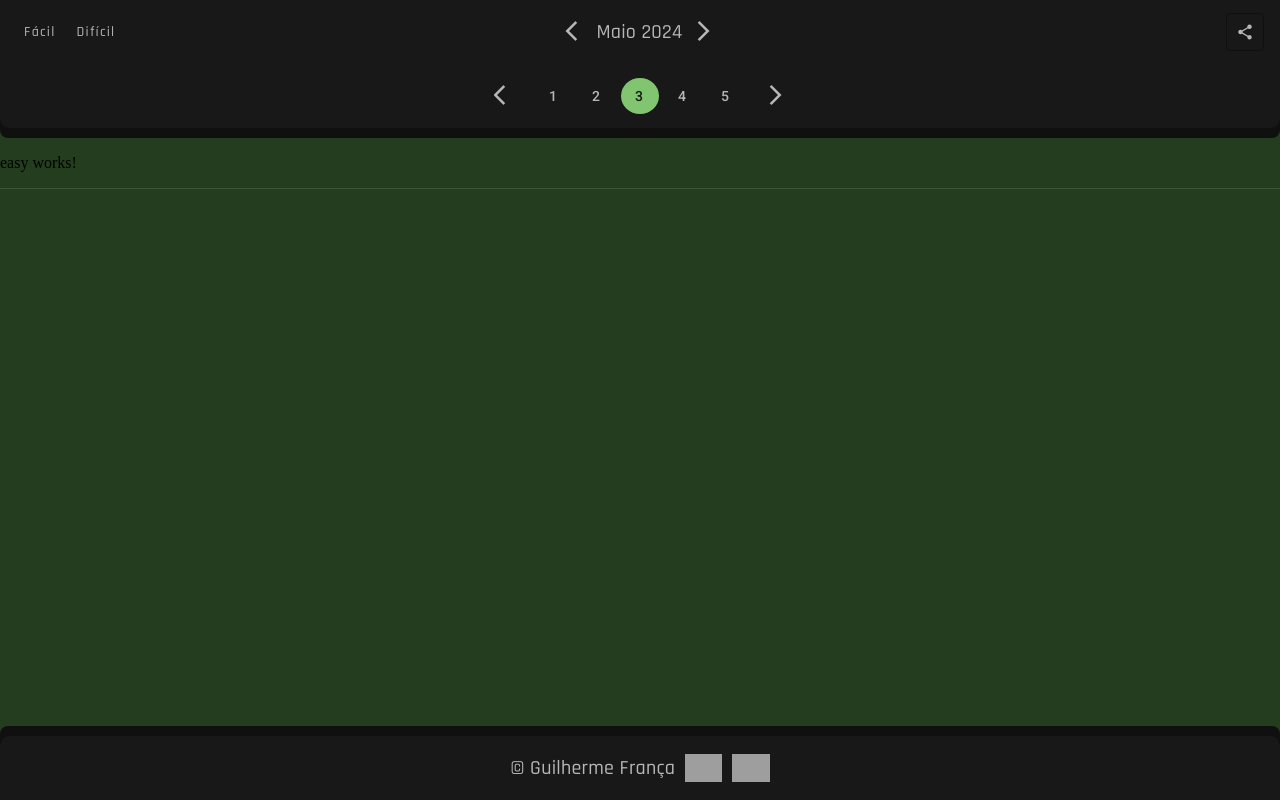
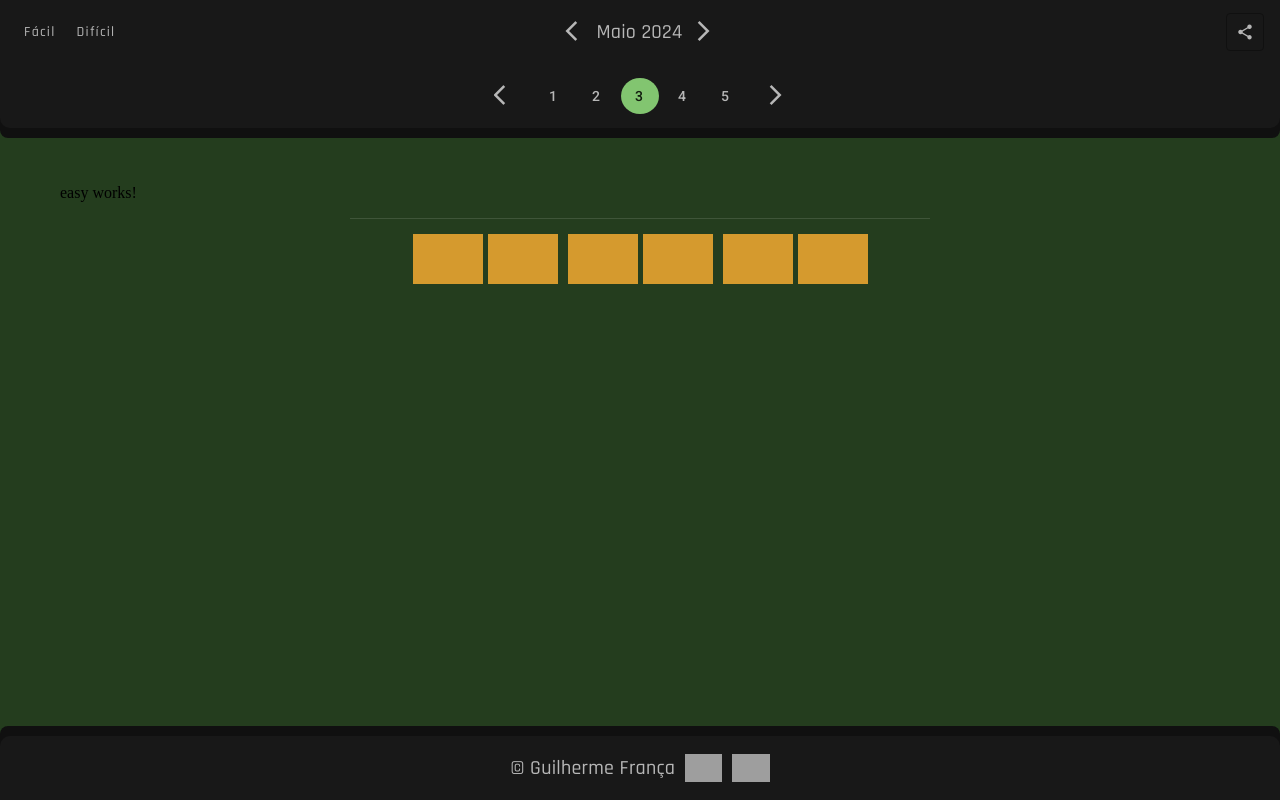
Before and after one commit to GuilhermeFdSilva/Campo-Minado-2.0_FrontEnd, an Angular app: page /facil in a window 1280 px wide. Built offline with nearby package versions, Linux system fonts and the light colour scheme; grey boxes are pictures that could not be loaded.

Commit message:
feat: Testing main style

```diff
--- a/src/app/main/main.component.scss
+++ b/src/app/main/main.component.scss
@@ -2,4 +2,27 @@
 
 main {
     min-height: calc(100vh - 212px);
+    padding: 30px 60px;
+
+    mat-divider {
+        width: 50%;
+        margin: 15px auto;
+    }
+
+    #game-info {
+        display: flex;
+        justify-content: center;
+        gap: 10px;
+
+        article {
+            display: flex;
+            gap: 5px;
+
+            .test {
+                width: 70px;
+                height: 50px;
+                background-color: rgb(random($limit: 255), random($limit: 255), random($limit: 255));
+            }
+        }
+    }
 }
```
